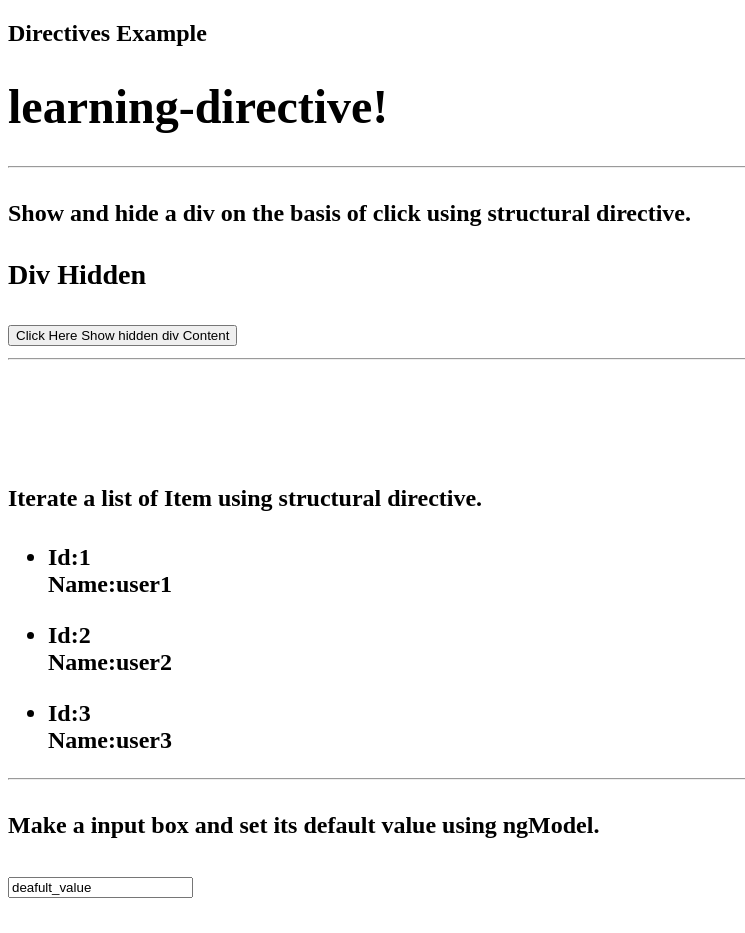
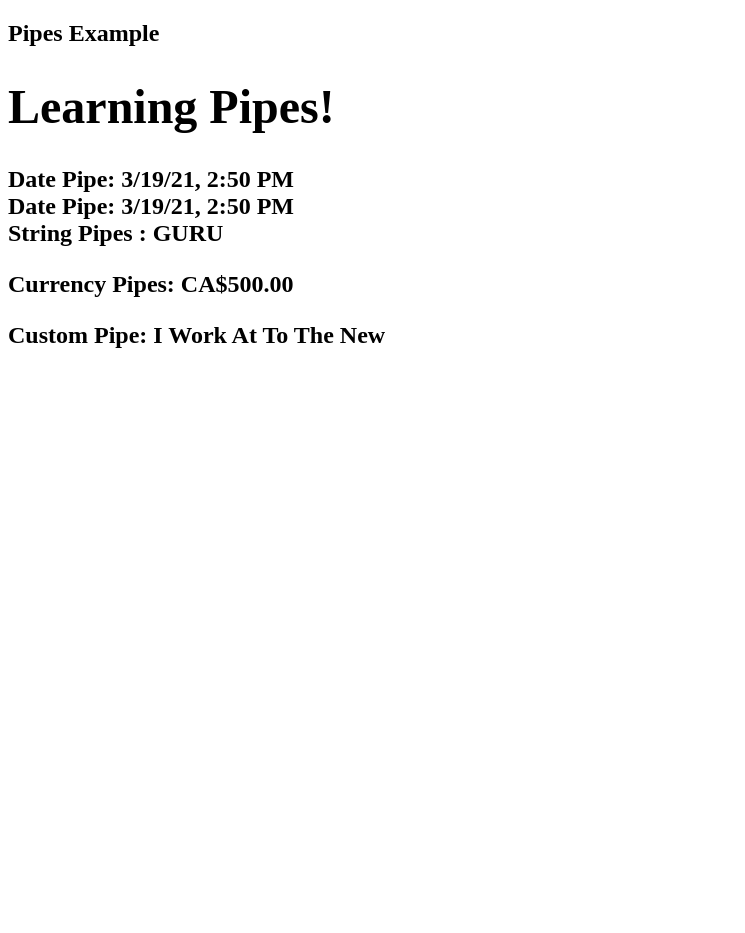
Before and after one commit to guruttn/knowledgeMeetAngular, an Angular app: page / in a window 1280 px wide. Shown: the top 933 px of the page, without its empty margins (0-745 px from the left). After the commit the page ends 800 px from the top, so only its background shows below. Built offline with nearby package versions, Linux system fonts and the light colour scheme.

Commit message:
pipes done

```diff
--- a/src/app/app.component.html
+++ b/src/app/app.component.html
@@ -1,4 +1,4 @@
 <h2>
-Directives Example
+Pipes Example
     <app-home></app-home>
 <h2>
--- a/src/app/app.module.ts
+++ b/src/app/app.module.ts
@@ -3,13 +3,15 @@ import { BrowserModule } from '@angular/platform-browser';
 
 import { AppComponent } from './app.component';
 import { HomeComponent } from './home/home.component';
-import { FormsModule } from '@angular/forms'
+import { FormsModule } from '@angular/forms';
+import { CamelcasePipe } from './camelcase.pipe'
 
 
 @NgModule({
   declarations: [
     AppComponent,
     HomeComponent,
+    CamelcasePipe,
   ],
   imports: [
     BrowserModule,
--- /dev/null
+++ b/src/app/camelcase.pipe.ts
@@ -0,0 +1,18 @@
+import { Pipe, PipeTransform } from '@angular/core';
+
+@Pipe({
+  name: 'camelcase'
+})
+export class CamelcasePipe implements PipeTransform {
+
+  transform(input: string): string {
+    const words = input.split(" ");
+
+    for (let i = 0; i < words.length; i++) {
+      words[i] = words[i][0].toUpperCase() + words[i].substr(1);
+    }
+    return words.join(' ');
+
+  }
+
+}
--- a/src/app/home/home.component.html
+++ b/src/app/home/home.component.html
@@ -1,30 +1,17 @@
-<h1>learning-directive!</h1>
+<h1>Learning Pipes!</h1>
+<div>
+    Date Pipe: {{myDate|date:'M/d/yy, h:mm a'}}
+    <br>
+    Date Pipe: {{myDate|date:'short'}}
+    </div>
 
-<hr>
-<h4>Show and hide a div on the basis of click using structural directive.</h4>
-<div *ngIf="show; else not_true">
-    <h3>Using Ng If</h3>
-</div>
-<ng-template #not_true>
-    <h3>Div Hidden</h3>
-</ng-template>
-<button (click)=" onShow()">Click Here Show hidden div Content</button>
-<hr>
-<br><br>
+    <div>
+        String Pipes : {{name|uppercase}}
+        </div>
 
-
-
-<br>
-<h4>Iterate a list of Item using structural directive.</h4>
-<ul *ngFor="let val of list">
-    <li>
-        <span>Id:{{val.id}}</span><br>
-        <span>Name:{{val.name}}</span>
-    </li>
-</ul>
-<hr>
-
-<h4>Make a input box and set its default value using ngModel.</h4>
-<input type="text" [(ngModel)]="data">
-<h4>{{data}}</h4>
-<hr>
+        <div>
+            <p>Currency Pipes: {{currency | currency:'CAD'}}</p>
+            </div>
+            <div>
+                Custom Pipe: {{pipeText|camelcase}}
+                </div>
--- a/src/app/home/home.component.ts
+++ b/src/app/home/home.component.ts
@@ -6,27 +6,14 @@ import { AfterContentChecked, AfterContentInit, AfterViewChecked, AfterViewInit,
   styleUrls: ['./home.component.css']
 })
 export class HomeComponent implements OnInit {
-
+  myDate = new Date();
+  name: string = 'Guru';
+  currency: any = 500;
+  pipeText: string = 'I work at to the new';
   constructor() { }
 
-  show = false;
-  setClass
-  data: String = "deafult_value";
 
-  list = [{
-    name: "user1",
-    id: 1
-  }, {
-    name: "user2",
-    id: 2
-  }, {
-    name: "user3",
-    id: 3
-  }]
 
-  onShow() {
-    this.show = true
-  }
 
   ngOnInit(): void {
   }
```
Also changed, not shown: 1 other file (tests, documents, lock files or other folders).
